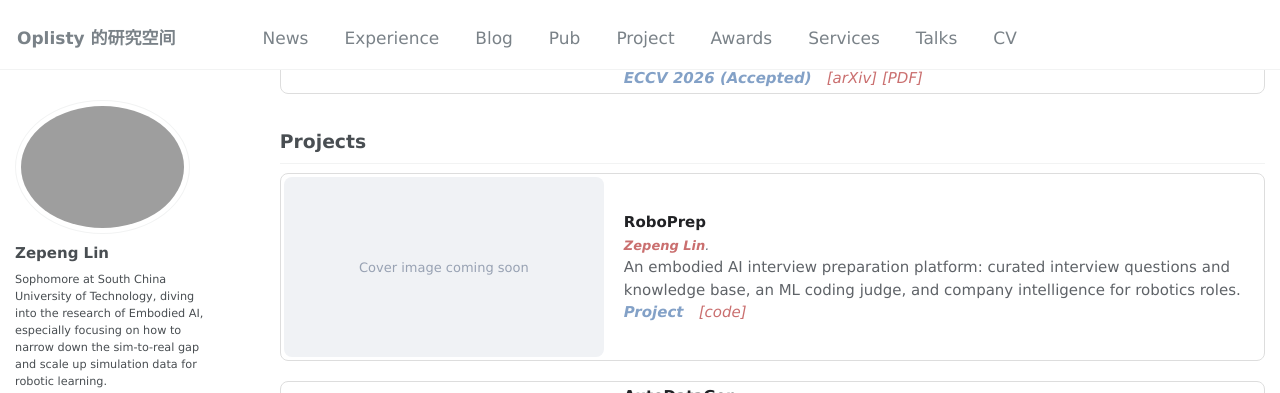
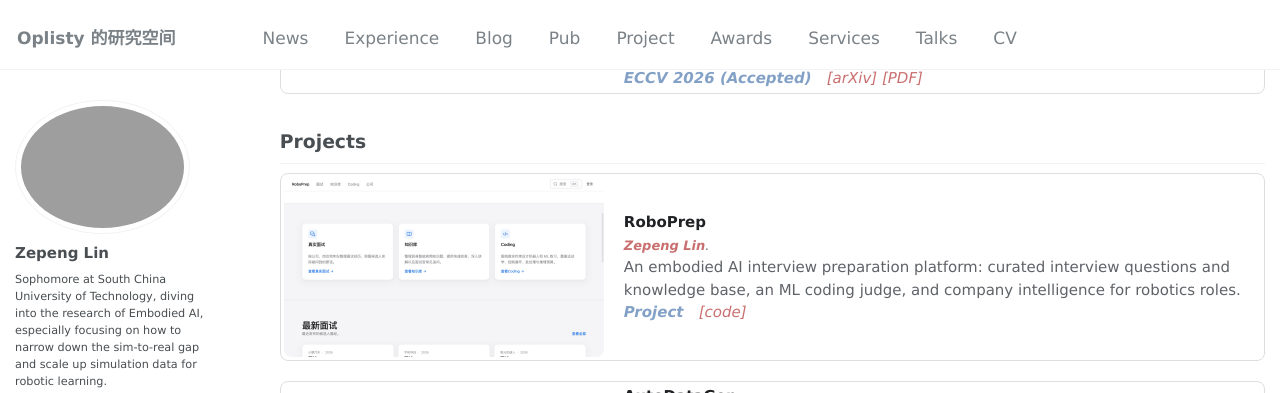
Before and after one commit to oplisty/oplisty.github.io, a Jekyll site: the page built from _pages/about.md, in a window 1280 px wide and 900 px high, scrolled down 1799 px, cut to the strip 0-393 px from the top of the window. Built offline with Jekyll 4.4.1, drawn with Linux system fonts in a browser that asks for light colours; some web fonts are replaced.

Commit message:
add RoboPrep UI screenshot as cover

```diff
--- a/_pages/about.md
+++ b/_pages/about.md
@@ -352,7 +352,7 @@ Projects
 <div class="project-card" data-category="project">
   <div style="display: flex; align-items: center;">
     <div class="pub-media-rotator" data-interval="4000" style="position: relative; width: 320px; height: 180px; margin-right: 20px; border-radius: 8px; overflow: hidden; flex: 0 0 auto;">
-      <div style="width: 320px; height: 180px; background: #f0f2f5; display: flex; align-items: center; justify-content: center; color: #98a2b3; font-size: 13px;">Cover image coming soon</div>
+      <img src="images/roboprep.png" alt="RoboPrep UI screenshot" style="width: 320px; height: 180px; object-fit: contain; display: block; margin: 0 auto;">
     </div>
     <div>
       <strong>RoboPrep</strong><br>
```
Also changed, not shown: images/roboprep.png (added).
